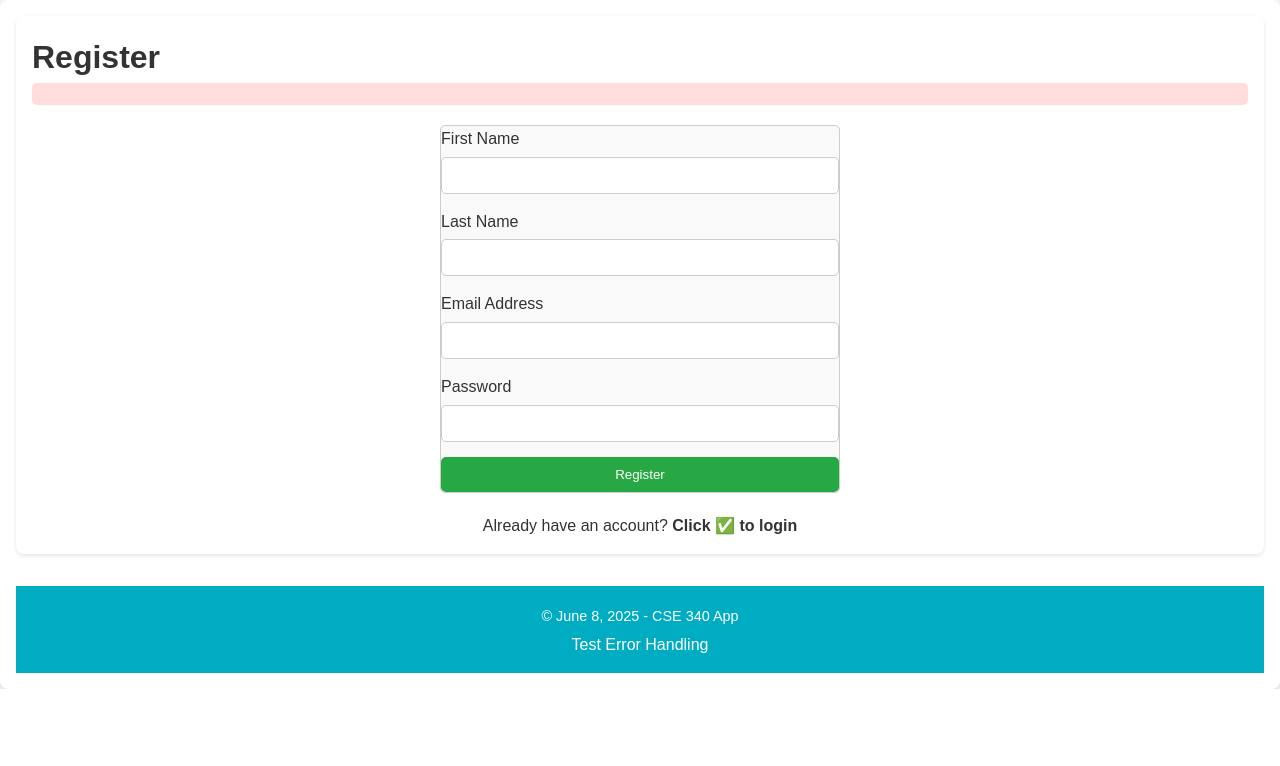
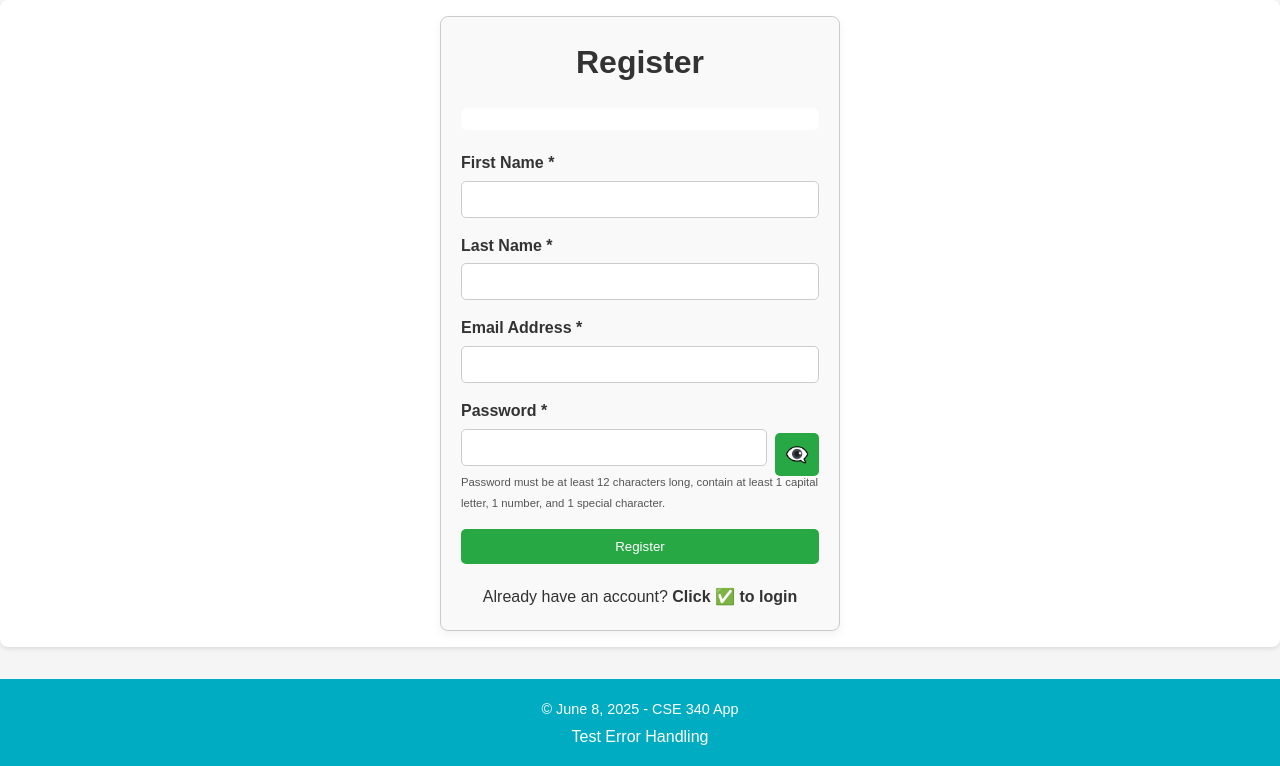
Before and after one commit to Eluwa101/cse340, a Node server app: page /account/register in a window 1280 px wide. Shown: the part 133-899 px from the top of the page. Before the commit the page ends 822 px from the top, so only its background shows below. Run offline with Node 20, Linux system fonts and the light colour scheme; data that the repository does not hold is empty; some libraries are stand-ins or nearby versions.

Commit message:
improved form pages styling, password toggle added

```diff
--- a/public/css/styles.css
+++ b/public/css/styles.css
@@ -502,46 +502,80 @@ footer p {
 
 
 /* Form Page Styles */
-.login-page, .register-form{
+
+.login-page,
+.register-page {
   max-width: 400px;
   margin: auto;
-  padding: .05px;
+  padding: 20px;
   border: 1px solid #ccc;
-  border-radius: 5px;
+  border-radius: 8px;
   background-color: #f9f9f9;
+  box-shadow: 0 4px 8px rgba(0,0,0,0.05);
 }
 
-.login-page h1,.register-form h1 {
+.login-page h1,
+.register-page h1 {
   text-align: center;
+  margin-bottom: 20px;
 }
 
 .flash-message {
-  background-color: #ffdddd;
-  color: transparent;
+  background-color: #ffffff;
+  color: rgb(255, 255, 255);
   text-align: center;
   padding: 10px;
   margin-bottom: 20px;
-  border: 1px solid transparent;
+  border: 1px solid rgb(255, 254, 254);
   border-radius: 5px;
 }
 
-.login-form,.register-form {
+.login-form,
+.register-form {
   display: flex;
   flex-direction: column;
 }
 
-.login-form,.register-form label {
+.login-form label,
+.register-form label {
   margin-bottom: 5px;
+  font-weight: bold;
 }
 
-.login-form input,.register-form input {
+.login-form input,
+.register-form input {
   margin-bottom: 15px;
   padding: 10px;
   border-radius: 5px;
   border: 1px solid #ccc;
 }
 
-.login-form button,.register-form button {
+.password-wrapper {
+  display: flex;
+  align-items: center;
+  gap: 0.5rem;
+}
+
+.password-wrapper input {
+  flex: 1;
+}
+
+.password-wrapper button {
+  background: none;
+  border: none;
+  font-size: 1.2rem;
+  cursor: pointer;
+}
+
+.password-rules {
+  margin-top: -10px;
+  margin-bottom: 15px;
+  font-size: 0.85rem;
+  color: #555;
+}
+
+.login-form button,
+.register-form button {
   padding: 10px;
   background-color: #28a745;
   color: white;
@@ -550,7 +584,13 @@ footer p {
   cursor: pointer;
 }
 
-.register-link, .login-link {
+.login-form button:hover,
+.register-form button:hover {
+  background-color: #218838;
+}
+
+.register-link,
+.login-link {
   text-align: center;
   margin-top: 20px;
 }
--- a/views/account/register.ejs
+++ b/views/account/register.ejs
@@ -10,17 +10,29 @@
 
   <!-- Account Registration Form -->
   <form action="/account/register" method="post" class="register-form">
-    <label for="firstname">First Name</label>
+    <label for="firstname">First Name *</label>
     <input type="text" name="account_firstname" id="firstname" required />
 
-    <label for="lastname">Last Name</label>
+    <label for="lastname">Last Name *</label>
     <input type="text" name="account_lastname" id="lastname" required />
 
-    <label for="email">Email Address</label>
+    <label for="email">Email Address *</label>
     <input type="email" name="account_email" id="email" required />
 
-    <label for="password">Password</label>
-    <input type="password" name="account_password" id="password" required />
+    <label for="password">Password *</label>
+    <div class="password-wrapper">
+      <input
+        type="password" name="account_password" id="password" required
+        pattern="^(?=.*[A-Z])(?=.*\d)(?=.*[!@#$%^&*()_+={}\[\]:;'<>,.?~\\/-]).{12,}$"
+        title="Password must be at least 12 characters, include 1 capital letter, 1 number, and 1 special character."/>
+      <button type="button" id="togglePassword" aria-label="Toggle password visibility">👁️‍🗨️</button>
+    </div>
+
+    <p class="password-rules">
+      <small>
+        Password must be at least 12 characters long, contain at least 1 capital letter, 1 number, and 1 special character.
+      </small>
+    </p>
 
     <button type="submit">Register</button>
   </form>
@@ -29,3 +41,16 @@
     Already have an account?
     <a href="/account/login"><strong>Click ✅ to login</strong></a>
   </p>
+</main>
+
+<script>
+  // Toggle password visibility
+  const togglePassword = document.getElementById("togglePassword");
+  const passwordField = document.getElementById("password");
+
+  togglePassword.addEventListener("click", () => {
+    const type = passwordField.type === "password" ? "text" : "password";
+    passwordField.type = type;
+    togglePassword.textContent = type === "password" ? "👁️‍🗨️" : "🕶️";
+  });
+</script>
```
